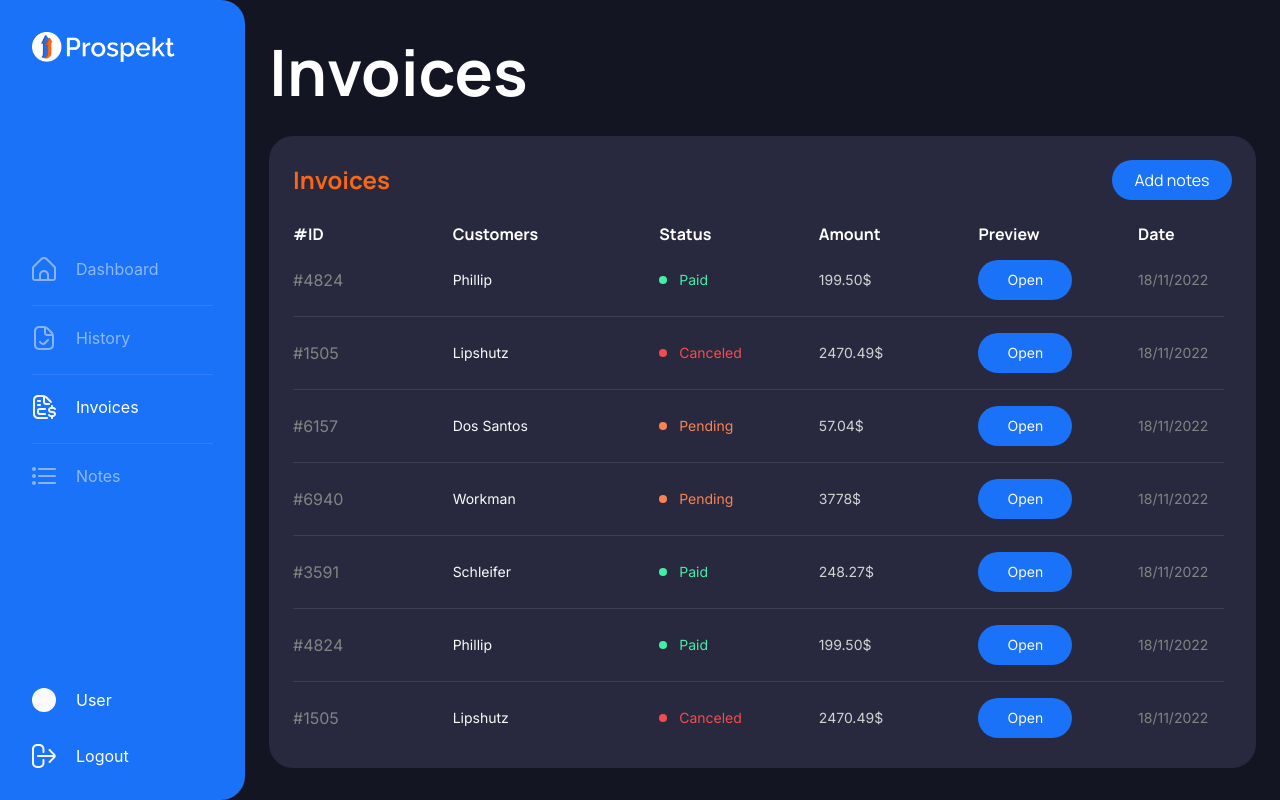
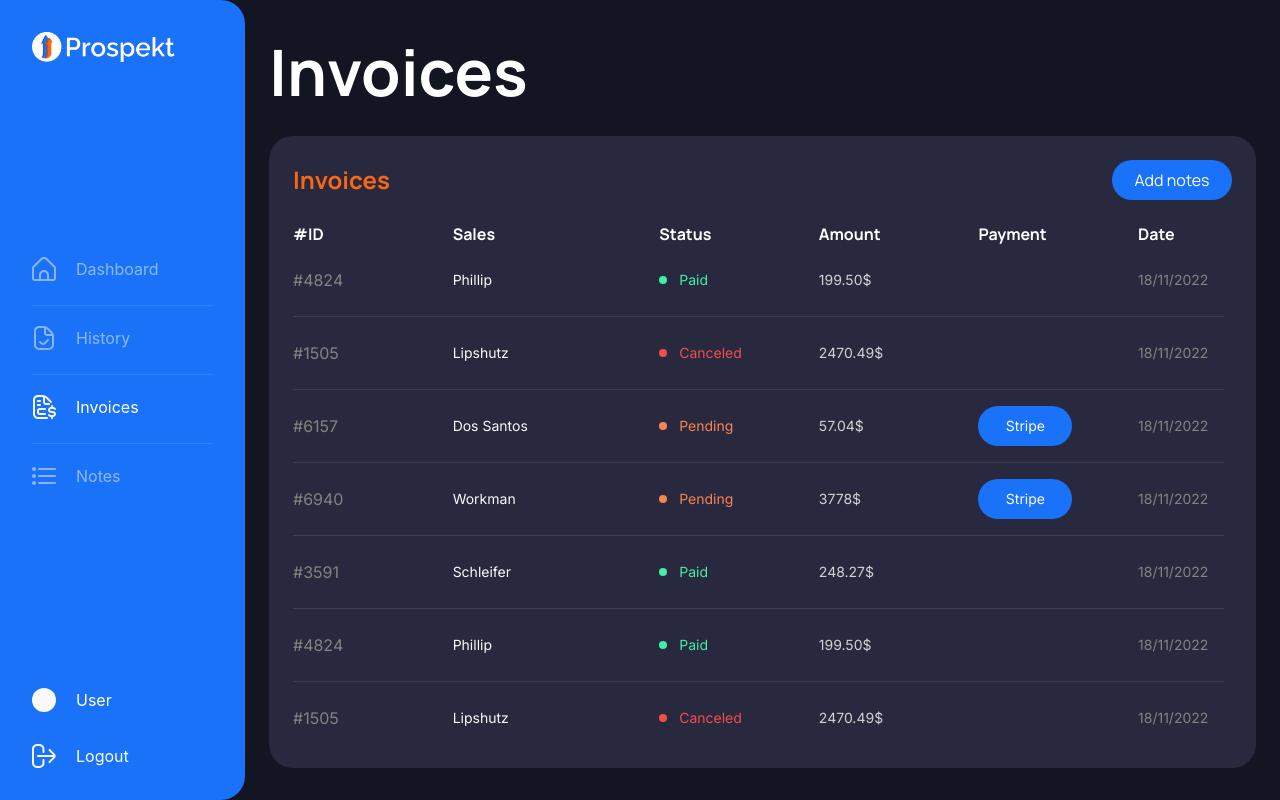
Before and after one commit to needforschool/prospekt-client, a Next.js app: page /invoices in a window 1280 px wide. Built offline with nearby package versions, Linux system fonts and the light colour scheme.

Commit message:
🎨 cookies getter & displaying content with cookie

```diff
--- a/src/screens/Invoices/index.tsx
+++ b/src/screens/Invoices/index.tsx
@@ -1,13 +1,38 @@
+import React, { useEffect } from "react";
 import styled from "styled-components";
 import Sidebar from "@components/Sidebar";
 
 const Invoices: React.FC = () => {
+  const [userRole, setUserRole] = React.useState("");
+
+  function getCookie() {
+    const name = "role";
+    const decodedCookie = decodeURIComponent(document.cookie);
+    const ca = decodedCookie.split(";");
+    for (let i = 0; i < ca.length; i++) {
+      let c = ca[i];
+      while (c.charAt(0) === " ") {
+        c = c.substring(1);
+      }
+      if (c.indexOf(name) === 0) {
+        setUserRole(c.split("=")[1]);
+      }
+    }
+    return false;
+  }
+  const mount = true;
+  useEffect(() => {
+    getCookie();
+  }, [mount]);
   return (
     <Main>
       <Sidebar></Sidebar>
       <Container>
         <Title>Invoices</Title>
         <CardsContainer>
+          {(() => {
+            if (userRole === "Sales") {
+              return (
                 <InvoicesContainer>
                   <HeadContainer>
                     <HeadTitle>Invoices</HeadTitle>
@@ -19,7 +44,6 @@ const Invoices: React.FC = () => {
                       <SecondTitle>Customers</SecondTitle>
                       <ThirdTitle>Status</ThirdTitle>
                       <FourthTitle>Amount</FourthTitle>
-                <FifthTitle>Preview</FifthTitle>
                       <SixthTitle>Date</SixthTitle>
                     </HeadRow>
                     <ContainerRow>
@@ -28,34 +52,36 @@ const Invoices: React.FC = () => {
                         <SecondContent>Phillip</SecondContent>
                         <ThirdContent data-status="paid">Paid</ThirdContent>
                         <FourthContent>199.50$</FourthContent>
-                  <FifthContent href="">Open</FifthContent>
                         <SixthContent>18/11/2022</SixthContent>
                       </ContentRow>
                       <Sep></Sep>
                       <ContentRow>
                         <FirstContent>#1505</FirstContent>
                         <SecondContent>Lipshutz</SecondContent>
-                  <ThirdContent data-status="canceled">Canceled</ThirdContent>
+                        <ThirdContent data-status="canceled">
+                          Canceled
+                        </ThirdContent>
                         <FourthContent>2470.49$</FourthContent>
-                  <FifthContent href="">Open</FifthContent>
                         <SixthContent>18/11/2022</SixthContent>
                       </ContentRow>
                       <Sep></Sep>
                       <ContentRow>
                         <FirstContent>#6157</FirstContent>
                         <SecondContent>Dos Santos</SecondContent>
-                  <ThirdContent data-status="pending">Pending</ThirdContent>
+                        <ThirdContent data-status="pending">
+                          Pending
+                        </ThirdContent>
                         <FourthContent>57.04$</FourthContent>
-                  <FifthContent href="">Open</FifthContent>
                         <SixthContent>18/11/2022</SixthContent>
                       </ContentRow>
                       <Sep></Sep>
                       <ContentRow>
                         <FirstContent>#6940</FirstContent>
                         <SecondContent>Workman</SecondContent>
-                  <ThirdContent data-status="pending">Pending</ThirdContent>
+                        <ThirdContent data-status="pending">
+                          Pending
+                        </ThirdContent>
                         <FourthContent>3778$</FourthContent>
-                  <FifthContent href="">Open</FifthContent>
                         <SixthContent>18/11/2022</SixthContent>
                       </ContentRow>
                       <Sep></Sep>
@@ -64,7 +90,6 @@ const Invoices: React.FC = () => {
                         <SecondContent>Schleifer</SecondContent>
                         <ThirdContent data-status="paid">Paid</ThirdContent>
                         <FourthContent>248.27$</FourthContent>
-                  <FifthContent href="">Open</FifthContent>
                         <SixthContent>18/11/2022</SixthContent>
                       </ContentRow>
                       <Sep></Sep>
@@ -73,34 +98,36 @@ const Invoices: React.FC = () => {
                         <SecondContent>Phillip</SecondContent>
                         <ThirdContent data-status="paid">Paid</ThirdContent>
                         <FourthContent>199.50$</FourthContent>
-                  <FifthContent href="">Open</FifthContent>
                         <SixthContent>18/11/2022</SixthContent>
                       </ContentRow>
                       <Sep></Sep>
                       <ContentRow>
                         <FirstContent>#1505</FirstContent>
                         <SecondContent>Lipshutz</SecondContent>
-                  <ThirdContent data-status="canceled">Canceled</ThirdContent>
+                        <ThirdContent data-status="canceled">
+                          Canceled
+                        </ThirdContent>
                         <FourthContent>2470.49$</FourthContent>
-                  <FifthContent href="">Open</FifthContent>
                         <SixthContent>18/11/2022</SixthContent>
                       </ContentRow>
                       <Sep></Sep>
                       <ContentRow>
                         <FirstContent>#6157</FirstContent>
                         <SecondContent>Dos Santos</SecondContent>
-                  <ThirdContent data-status="pending">Pending</ThirdContent>
+                        <ThirdContent data-status="pending">
+                          Pending
+                        </ThirdContent>
                         <FourthContent>57.04$</FourthContent>
-                  <FifthContent href="">Open</FifthContent>
                         <SixthContent>18/11/2022</SixthContent>
                       </ContentRow>
                       <Sep></Sep>
                       <ContentRow>
                         <FirstContent>#6940</FirstContent>
                         <SecondContent>Workman</SecondContent>
-                  <ThirdContent data-status="pending">Pending</ThirdContent>
+                        <ThirdContent data-status="pending">
+                          Pending
+                        </ThirdContent>
                         <FourthContent>3778$</FourthContent>
-                  <FifthContent href="">Open</FifthContent>
                         <SixthContent>18/11/2022</SixthContent>
                       </ContentRow>
                       <Sep></Sep>
@@ -109,7 +136,6 @@ const Invoices: React.FC = () => {
                         <SecondContent>Schleifer</SecondContent>
                         <ThirdContent data-status="paid">Paid</ThirdContent>
                         <FourthContent>248.27$</FourthContent>
-                  <FifthContent href="">Open</FifthContent>
                         <SixthContent>18/11/2022</SixthContent>
                       </ContentRow>
                       <Sep></Sep>
@@ -118,34 +144,36 @@ const Invoices: React.FC = () => {
                         <SecondContent>Phillip</SecondContent>
                         <ThirdContent data-status="paid">Paid</ThirdContent>
                         <FourthContent>199.50$</FourthContent>
-                  <FifthContent href="">Open</FifthContent>
                         <SixthContent>18/11/2022</SixthContent>
                       </ContentRow>
                       <Sep></Sep>
                       <ContentRow>
                         <FirstContent>#1505</FirstContent>
                         <SecondContent>Lipshutz</SecondContent>
-                  <ThirdContent data-status="canceled">Canceled</ThirdContent>
+                        <ThirdContent data-status="canceled">
+                          Canceled
+                        </ThirdContent>
                         <FourthContent>2470.49$</FourthContent>
-                  <FifthContent href="">Open</FifthContent>
                         <SixthContent>18/11/2022</SixthContent>
                       </ContentRow>
                       <Sep></Sep>
                       <ContentRow>
                         <FirstContent>#6157</FirstContent>
                         <SecondContent>Dos Santos</SecondContent>
-                  <ThirdContent data-status="pending">Pending</ThirdContent>
+                        <ThirdContent data-status="pending">
+                          Pending
+                        </ThirdContent>
                         <FourthContent>57.04$</FourthContent>
-                  <FifthContent href="">Open</FifthContent>
                         <SixthContent>18/11/2022</SixthContent>
                       </ContentRow>
                       <Sep></Sep>
                       <ContentRow>
                         <FirstContent>#6940</FirstContent>
                         <SecondContent>Workman</SecondContent>
-                  <ThirdContent data-status="pending">Pending</ThirdContent>
+                        <ThirdContent data-status="pending">
+                          Pending
+                        </ThirdContent>
                         <FourthContent>3778$</FourthContent>
-                  <FifthContent href="">Open</FifthContent>
                         <SixthContent>18/11/2022</SixthContent>
                       </ContentRow>
                       <Sep></Sep>
@@ -154,12 +182,187 @@ const Invoices: React.FC = () => {
                         <SecondContent>Schleifer</SecondContent>
                         <ThirdContent data-status="paid">Paid</ThirdContent>
                         <FourthContent>248.27$</FourthContent>
-                  <FifthContent href="">Open</FifthContent>
                         <SixthContent>18/11/2022</SixthContent>
                       </ContentRow>
                     </ContainerRow>
                   </ArrayContainer>
                 </InvoicesContainer>
+              );
+            } else {
+              return (
+                <InvoicesContainer>
+                  <HeadContainer>
+                    <HeadTitle>Invoices</HeadTitle>
+                    <HeadButton href="/notes">Add notes</HeadButton>
+                  </HeadContainer>
+                  <ArrayContainer>
+                    <HeadRow>
+                      <FirstTitle>#ID</FirstTitle>
+                      <SecondTitle>Sales</SecondTitle>
+                      <ThirdTitle>Status</ThirdTitle>
+                      <FourthTitle>Amount</FourthTitle>
+                      <FifthTitle>Payment</FifthTitle>
+                      <SixthTitle>Date</SixthTitle>
+                    </HeadRow>
+                    <ContainerRow>
+                      <ContentRow>
+                        <FirstContent>#4824</FirstContent>
+                        <SecondContent>Phillip</SecondContent>
+                        <ThirdContent data-status="paid">Paid</ThirdContent>
+                        <FourthContent>199.50$</FourthContent>
+                        <FifthContent2></FifthContent2>
+                        <SixthContent>18/11/2022</SixthContent>
+                      </ContentRow>
+                      <Sep></Sep>
+                      <ContentRow>
+                        <FirstContent>#1505</FirstContent>
+                        <SecondContent>Lipshutz</SecondContent>
+                        <ThirdContent data-status="canceled">
+                          Canceled
+                        </ThirdContent>
+                        <FourthContent>2470.49$</FourthContent>
+                        <FifthContent2></FifthContent2>
+                        <SixthContent>18/11/2022</SixthContent>
+                      </ContentRow>
+                      <Sep></Sep>
+                      <ContentRow>
+                        <FirstContent>#6157</FirstContent>
+                        <SecondContent>Dos Santos</SecondContent>
+                        <ThirdContent data-status="pending">
+                          Pending
+                        </ThirdContent>
+                        <FourthContent>57.04$</FourthContent>
+                        <FifthContent href="">Stripe</FifthContent>
+                        <SixthContent>18/11/2022</SixthContent>
+                      </ContentRow>
+                      <Sep></Sep>
+                      <ContentRow>
+                        <FirstContent>#6940</FirstContent>
+                        <SecondContent>Workman</SecondContent>
+                        <ThirdContent data-status="pending">
+                          Pending
+                        </ThirdContent>
+                        <FourthContent>3778$</FourthContent>
+                        <FifthContent href="">Stripe</FifthContent>
+                        <SixthContent>18/11/2022</SixthContent>
+                      </ContentRow>
+                      <Sep></Sep>
+                      <ContentRow>
+                        <FirstContent>#3591</FirstContent>
+                        <SecondContent>Schleifer</SecondContent>
+                        <ThirdContent data-status="paid">Paid</ThirdContent>
+                        <FourthContent>248.27$</FourthContent>
+                        <FifthContent2></FifthContent2>
+                        <SixthContent>18/11/2022</SixthContent>
+                      </ContentRow>
+                      <Sep></Sep>
+                      <ContentRow>
+                        <FirstContent>#4824</FirstContent>
+                        <SecondContent>Phillip</SecondContent>
+                        <ThirdContent data-status="paid">Paid</ThirdContent>
+                        <FourthContent>199.50$</FourthContent>
+                        <FifthContent2></FifthContent2>
+                        <SixthContent>18/11/2022</SixthContent>
+                      </ContentRow>
+                      <Sep></Sep>
+                      <ContentRow>
+                        <FirstContent>#1505</FirstContent>
+                        <SecondContent>Lipshutz</SecondContent>
+                        <ThirdContent data-status="canceled">
+                          Canceled
+                        </ThirdContent>
+                        <FourthContent>2470.49$</FourthContent>
+                        <FifthContent2></FifthContent2>
+                        <SixthContent>18/11/2022</SixthContent>
+                      </ContentRow>
+                      <Sep></Sep>
+                      <ContentRow>
+                        <FirstContent>#6157</FirstContent>
+                        <SecondContent>Dos Santos</SecondContent>
+                        <ThirdContent data-status="pending">
+                          Pending
+                        </ThirdContent>
+                        <FourthContent>57.04$</FourthContent>
+                        <FifthContent href="">Stripe</FifthContent>
+                        <SixthContent>18/11/2022</SixthContent>
+                      </ContentRow>
+                      <Sep></Sep>
+                      <ContentRow>
+                        <FirstContent>#6940</FirstContent>
+                        <SecondContent>Workman</SecondContent>
+                        <ThirdContent data-status="pending">
+                          Pending
+                        </ThirdContent>
+                        <FourthContent>3778$</FourthContent>
+                        <FifthContent href="">Stripe</FifthContent>
+                        <SixthContent>18/11/2022</SixthContent>
+                      </ContentRow>
+                      <Sep></Sep>
+                      <ContentRow>
+                        <FirstContent>#3591</FirstContent>
+                        <SecondContent>Schleifer</SecondContent>
+                        <ThirdContent data-status="paid">Paid</ThirdContent>
+                        <FourthContent>248.27$</FourthContent>
+                        <FifthContent2></FifthContent2>
+                        <SixthContent>18/11/2022</SixthContent>
+                      </ContentRow>
+                      <Sep></Sep>
+                      <ContentRow>
+                        <FirstContent>#4824</FirstContent>
+                        <SecondContent>Phillip</SecondContent>
+                        <ThirdContent data-status="paid">Paid</ThirdContent>
+                        <FourthContent>199.50$</FourthContent>
+                        <FifthContent href="">Stripe</FifthContent>
+                        <SixthContent>18/11/2022</SixthContent>
+                      </ContentRow>
+                      <Sep></Sep>
+                      <ContentRow>
+                        <FirstContent>#1505</FirstContent>
+                        <SecondContent>Lipshutz</SecondContent>
+                        <ThirdContent data-status="canceled">
+                          Canceled
+                        </ThirdContent>
+                        <FourthContent>2470.49$</FourthContent>
+                        <FifthContent2></FifthContent2>
+                        <SixthContent>18/11/2022</SixthContent>
+                      </ContentRow>
+                      <Sep></Sep>
+                      <ContentRow>
+                        <FirstContent>#6157</FirstContent>
+                        <SecondContent>Dos Santos</SecondContent>
+                        <ThirdContent data-status="pending">
+                          Pending
+                        </ThirdContent>
+                        <FourthContent>57.04$</FourthContent>
+                        <FifthContent href="">Stripe</FifthContent>
+                        <SixthContent>18/11/2022</SixthContent>
+                      </ContentRow>
+                      <Sep></Sep>
+                      <ContentRow>
+                        <FirstContent>#6940</FirstContent>
+                        <SecondContent>Workman</SecondContent>
+                        <ThirdContent data-status="pending">
+                          Pending
+                        </ThirdContent>
+                        <FourthContent>3778$</FourthContent>
+                        <FifthContent href="">Stripe</FifthContent>
+                        <SixthContent>18/11/2022</SixthContent>
+                      </ContentRow>
+                      <Sep></Sep>
+                      <ContentRow>
+                        <FirstContent>#3591</FirstContent>
+                        <SecondContent>Schleifer</SecondContent>
+                        <ThirdContent data-status="paid">Paid</ThirdContent>
+                        <FourthContent>248.27$</FourthContent>
+                        <FifthContent2></FifthContent2>
+                        <SixthContent>18/11/2022</SixthContent>
+                      </ContentRow>
+                    </ContainerRow>
+                  </ArrayContainer>
+                </InvoicesContainer>
+              );
+            }
+          })()}
         </CardsContainer>
       </Container>
     </Main>
@@ -421,6 +624,13 @@ const FifthContent = styled.a`
   border-radius: 20px;
 `;
 
+const FifthContent2 = styled.div`
+  visibility: hidden;
+  opacity: 0;
+  height: 40px;
+  width: 10%;
+`;
+
 const SixthContent = styled.span`
   font-family: ${({ theme }) => theme.family.secondary};
   font-size: ${({ theme }) => theme.size.medium};
```
Lines whose indentation alone changed are shown as unchanged.
